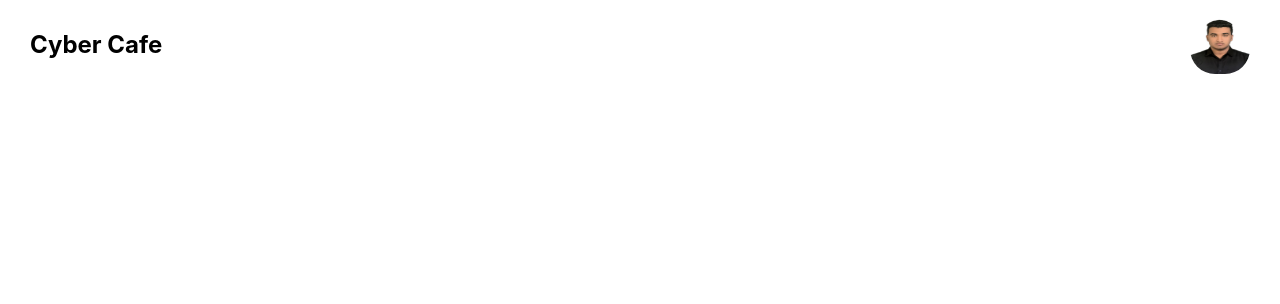
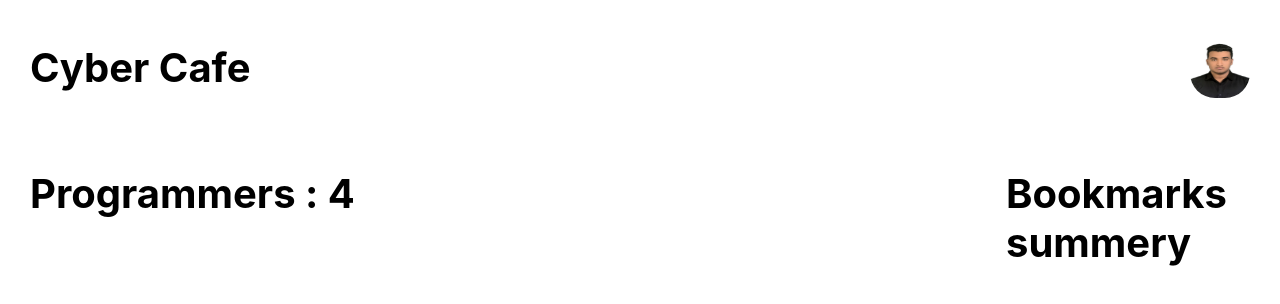
Before and after one commit to KhondokarAlMaruf/Cyber-Cafe, a React (Create React App) app: page / in a window 1280 px wide. Shown: the top 304 px of the page. Built offline with nearby package versions, Linux system fonts and the light colour scheme.

Commit message:
fake db added

```diff
--- /dev/null
+++ b/public/FakeData.json
@@ -0,0 +1,34 @@
+[
+  {
+    "_id": "1",
+    "img": "https://img.freepik.com/free-photo/3d-internet-secuirty-badge_1048-18106.jpg?w=740&t=st=1683741439~exp=1683742039~hmac=3d1d3a30d3190acc05a23bfc69ff9977273254997e079c02c68b96ec4925236b",
+    "name": "Khondokar Al - Maruf",
+    "description": "How to get your first job as a self-taught programmer",
+    "date": "2023-04-30T07:32:30 -06:00"
+
+  },
+  {
+    "_id": "2",
+    "img": "https://img.freepik.com/free-photo/standard-quality-control-collage-concept_23-2149595831.jpg?w=740&t=st=1683741792~exp=1683742392~hmac=5008143ef4f47b95b01d08bc5fb566f10c3a93ed762d44077eccfdbb6ff3520b",
+    "name": "Neasher Ahmmed",
+    "description": "How to get your first job as a self-taught programmer",
+    "date": "2014-09-21T04:49:40 -06:00"
+
+  },
+  {
+    "_id": "3",
+    "img": "https://img.freepik.com/free-photo/man-using-digital-tablet-psd-mockup-smart-technology_53876-110815.jpg?t=st=1683741903~exp=1683742503~hmac=52ca6a17544c90c3cb1b661b40e60ba9f69492bbc130b2991e908156b659c32a",
+    "name": "Hasib Prangon",
+    "description": "How to get your first job as a self-taught programmer",
+    "date": "2014-02-24T07:01:18 -06:00"
+
+  },
+  {
+    "_id": "4",
+    "img": "https://img.freepik.com/free-vector/isometric-data-security-background_52683-1095.jpg?w=740&t=st=1683741958~exp=1683742558~hmac=b5fd2f1cfa9a846d29ce2bbb8f305932c4046bd0fddf5c9ed948b021eaef6260",
+    "name": "Rifat Hossain",
+    "description": "How to get your first job as a self-taught programmer",
+    "date": "2021-08-14T11:18:11 -06:00"
+
+  }
+]
--- a/src/App.js
+++ b/src/App.js
@@ -1,11 +1,13 @@
 import logo from "./logo.svg";
 import "./App.css";
 import Header from "./Components/Header/Header";
+import Container from "./Components/Container/Container";
 
 function App() {
   return (
     <div className="">
       <Header></Header>
+      <Container></Container>
     </div>
   );
 }
--- /dev/null
+++ b/src/Components/Container/Container.css
@@ -0,0 +1,5 @@
+.body-container {
+  display: grid;
+  grid-template-columns: 4fr 1fr;
+  margin: 10px 30px 10px 30px;
+}
--- /dev/null
+++ b/src/Components/Container/Container.js
@@ -0,0 +1,23 @@
+import React, { useEffect, useState } from "react";
+import "./Container.css";
+
+const Container = () => {
+  const [programmers, setProgrammers] = useState([]);
+  useEffect(() => {
+    fetch("FakeData.json")
+      .then((res) => res.json())
+      .then((data) => setProgrammers(data));
+  }, []);
+  return (
+    <div className="body-container">
+      <div className="programmers-container">
+        <h2>Programmers : {programmers.length}</h2>
+      </div>
+      <div className="bookmarks-container">
+        <h2>Bookmarks summery</h2>
+      </div>
+    </div>
+  );
+};
+
+export default Container;
--- a/src/Components/Header/Header.css
+++ b/src/Components/Header/Header.css
@@ -3,7 +3,10 @@ img {
   height: 60px;
   border-radius: 25px;
 }
-
+h2 {
+  font-weight: 700;
+  font-size: 40px;
+}
 .header {
   display: flex;
   justify-content: space-between;
```
Also changed, not shown: src/Components/Programmers/Programmer.js (added, +8 -0 lines), src/Components/Programmers/Programmer.css (added).
